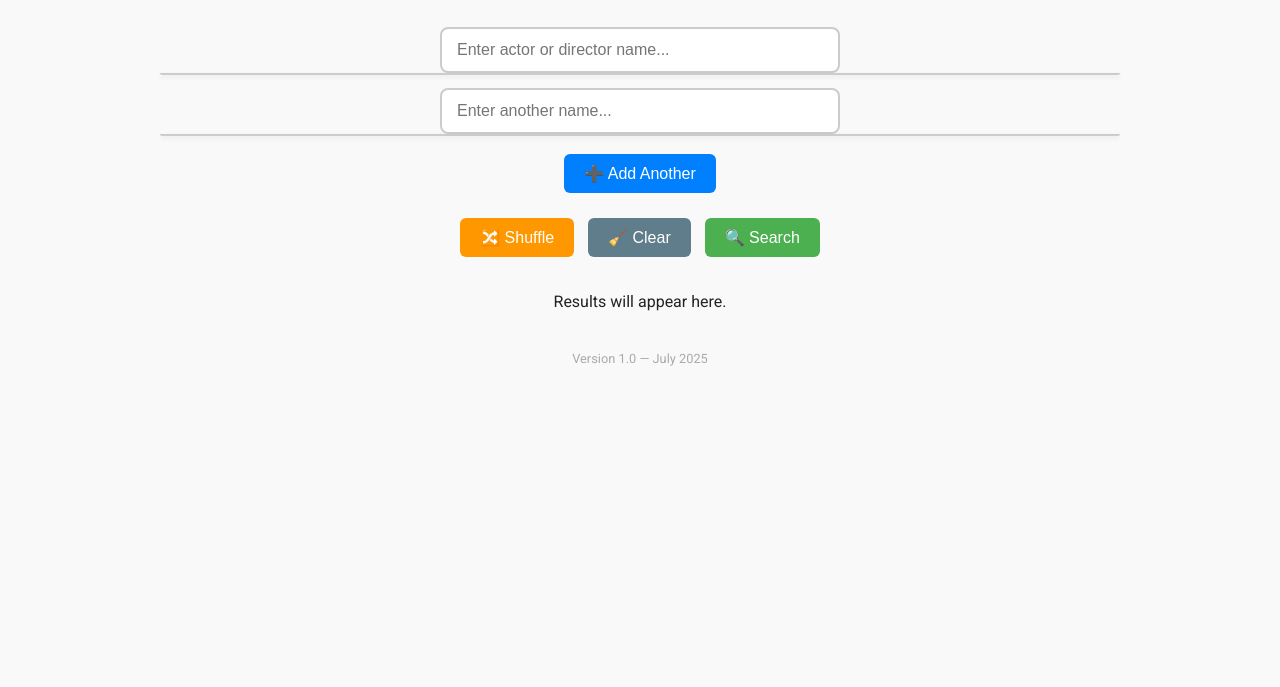
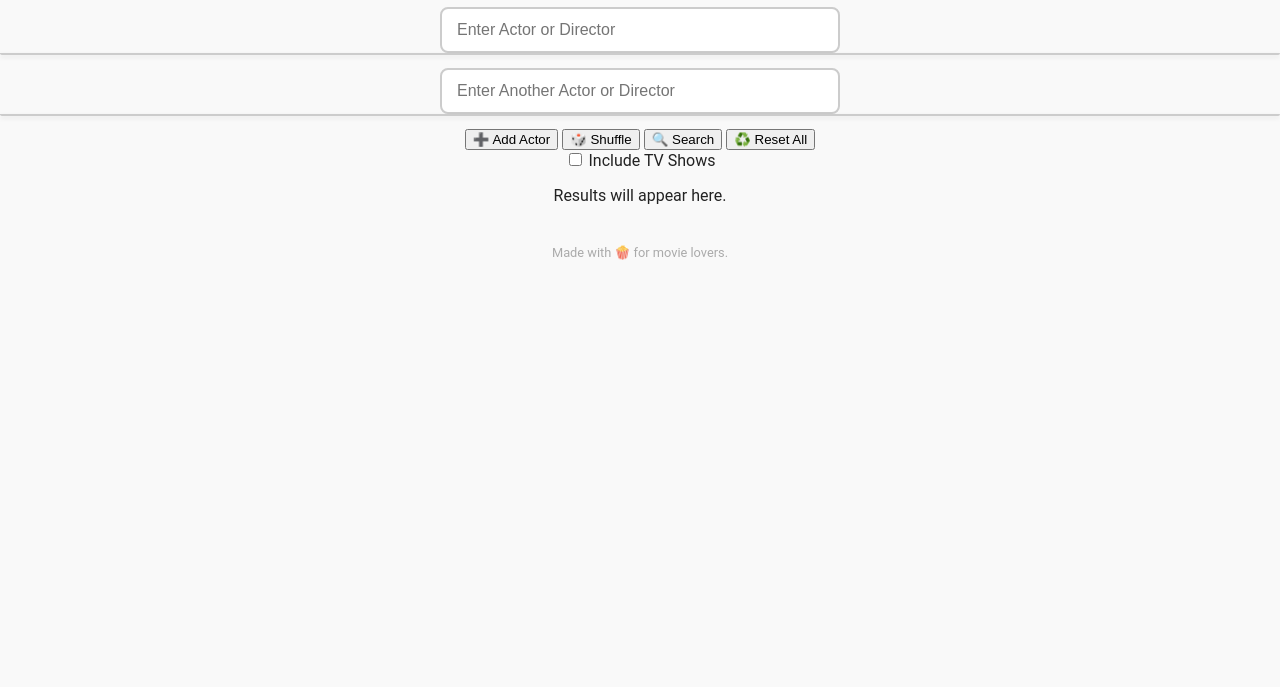
Before and after one commit to WhatelseAJ/What-Else, a plain HTML site: page index.html in a window 1280 px wide. Shown: the part 113-800 px from the top of the page. Drawn offline with Linux system fonts and the light colour scheme.

Commit message:
Update index.html

```diff
--- a/index.html
+++ b/index.html
@@ -1,64 +1,82 @@
 <!DOCTYPE html>
 <html lang="en">
 <head>
-  <meta charset="UTF-8">
-  <meta name="viewport" content="width=device-width, initial-scale=1.0">
+  <meta charset="UTF-8" />
+  <meta name="viewport" content="width=device-width, initial-scale=1.0"/>
   <title>What Else?</title>
-  <link rel="stylesheet" href="style.css">
-  <link rel="preconnect" href="https://fonts.googleapis.com">
-  <link rel="preconnect" href="https://fonts.gstatic.com" crossorigin>
-  <link href="https://fonts.googleapis.com/css2?family=Roboto:wght@400;700&display=swap" rel="stylesheet">
+  <link rel="stylesheet" href="style.css" />
 </head>
 <body>
-  <div class="container">
   <header>
     <h1 class="main-title">🎬 What Else?</h1>
-      <p class="subtitle">Discover what else your favorite people have worked on—together.</p>
+    <p class="subtitle">Find out what else your favorite stars worked on together.</p>
   </header>
 
-    <section class="search-section">
-      <div id="inputGroupContainer">
+  <main>
+    <div class="controls">
+      <div id="inputFields">
         <div class="input-group">
-          <input type="text" placeholder="Enter actor or director name..." class="search-box" />
+          <input type="text" class="search-box" placeholder="Enter Actor or Director" />
           <div class="autocomplete-suggestions"></div>
         </div>
         <div class="input-group">
-          <input type="text" placeholder="Enter another name..." class="search-box" />
+          <input type="text" class="search-box" placeholder="Enter Another Actor or Director" />
           <div class="autocomplete-suggestions"></div>
         </div>
       </div>
-      <button onclick="addSearchBox()" class="btn add">➕ Add Another</button>
-      <div class="controls">
-        <button onclick="shuffle()" class="btn shuffle">🔀 Shuffle</button>
-        <button onclick="clearResults()" class="btn clear">🧹 Clear</button>
-        <button onclick="search()" class="btn search">🔍 Search</button>
+
+      <div class="button-group">
+        <button onclick="addActorInput()">➕ Add Actor</button>
+        <button onclick="shuffle()">🎲 Shuffle</button>
+        <button onclick="search()">🔍 Search</button>
+        <button onclick="resetAll()">♻️ Reset All</button>
       </div>
-    </section>
 
-    <section id="resultsBox" class="results-box">
+      <label class="tv-toggle">
+        <input type="checkbox" id="includeTV" />
+        Include TV Shows
+      </label>
+    </div>
+
+    <div id="resultsBox" class="results">
       <p class="placeholder-text">Results will appear here.</p>
-    </section>
+    </div>
+  </main>
 
   <footer>
-      <p>Version 1.0 — July 2025</p>
+    <p>Made with 🍿 for movie lovers.</p>
   </footer>
-  </div>
 
+  <script src="script.js"></script>
   <script>
-    function addSearchBox() {
-      const container = document.getElementById('inputGroupContainer');
-      const newGroup = document.createElement('div');
-      newGroup.classList.add('input-group');
-      newGroup.innerHTML = `
-        <input type="text" placeholder="Enter another name..." class="search-box" />
+    function addActorInput() {
+      const group = document.createElement('div');
+      group.className = 'input-group';
+      group.innerHTML = `
+        <input type="text" class="search-box" placeholder="Enter Actor or Director" />
         <div class="autocomplete-suggestions"></div>
       `;
-      container.appendChild(newGroup);
-      const input = newGroup.querySelector(".search-box");
-      const suggestionBox = newGroup.querySelector(".autocomplete-suggestions");
+      document.getElementById('inputFields').appendChild(group);
+      group.querySelector('.search-box').addEventListener("input", (e) => handleAutocomplete(e.target));
+    }
+
+    function resetAll() {
+      document.getElementById('inputFields').innerHTML = `
+        <div class="input-group">
+          <input type="text" class="search-box" placeholder="Enter Actor or Director" />
+          <div class="autocomplete-suggestions"></div>
+        </div>
+        <div class="input-group">
+          <input type="text" class="search-box" placeholder="Enter Another Actor or Director" />
+          <div class="autocomplete-suggestions"></div>
+        </div>
+      `;
+      document.getElementById("includeTV").checked = false;
+      document.getElementById("resultsBox").innerHTML = `<p class="placeholder-text">Results will appear here.</p>`;
+      document.querySelectorAll(".search-box").forEach(input => {
         input.addEventListener("input", () => handleAutocomplete(input));
+      });
     }
   </script>
-  <script src="script.js"></script>
 </body>
 </html>
```
Lines whose indentation alone changed are shown as unchanged.
